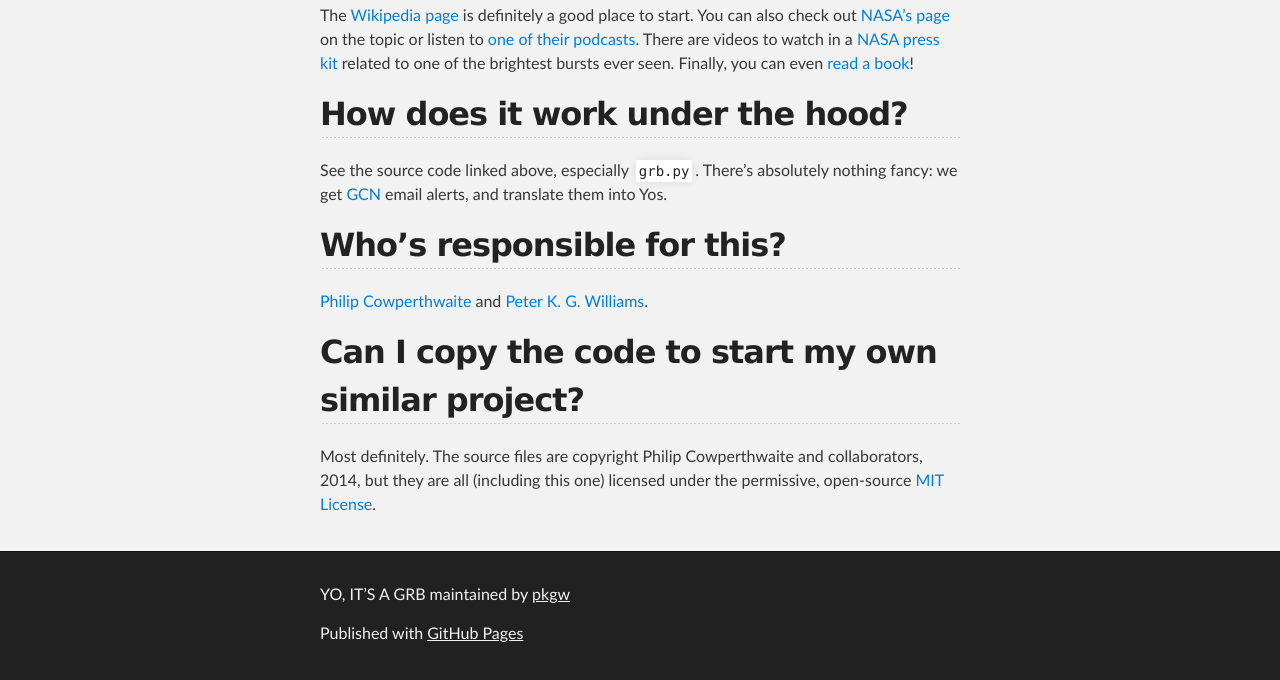
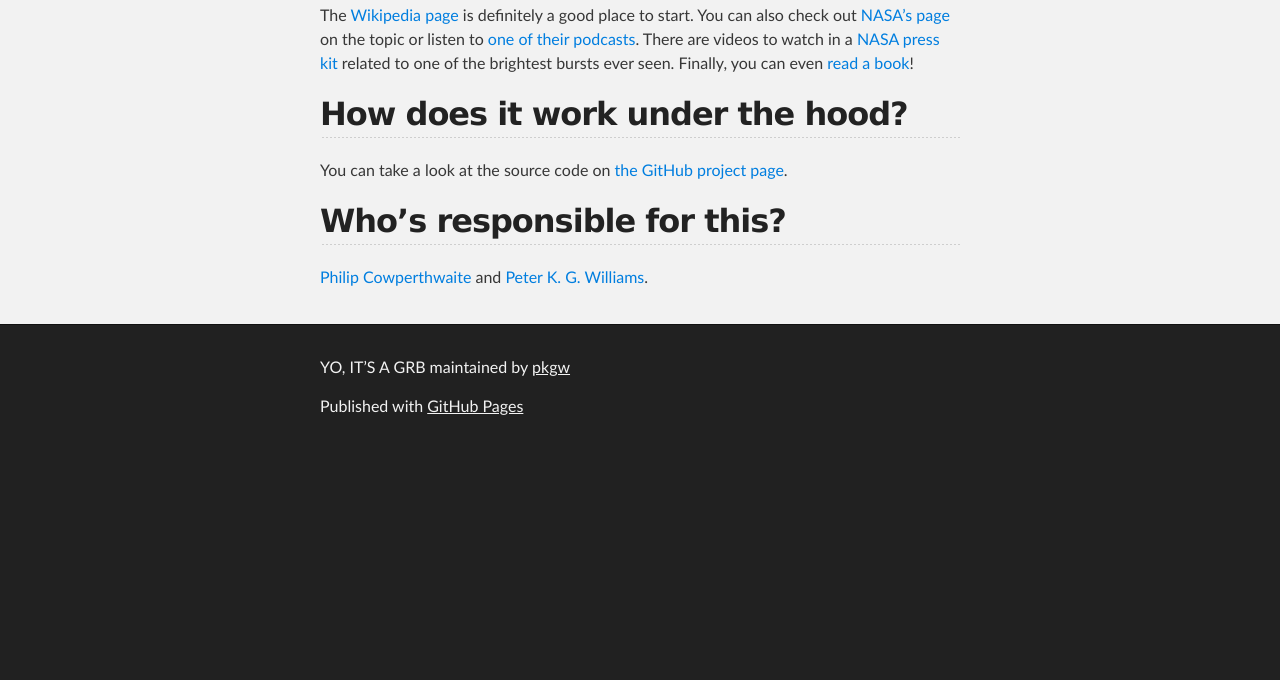
Before and after one commit to pkgw/yoitsagrb, a plain HTML site: page index.html in a window 1280 px wide. Shown: the part 761-1441 px from the top of the page. After the commit the page ends 1214 px from the top, so only its background shows below. Drawn offline with Linux system fonts and the light colour scheme.

Commit message:
More editing.

```diff
--- a/index.html
+++ b/index.html
@@ -66,9 +66,8 @@ book</a>!</p>
 <h2>
 <a name="how-does-it-work-under-the-hood" class="anchor" href="#how-does-it-work-under-the-hood"><span class="octicon octicon-link"></span></a>How does it work under the hood?</h2>
 
-<p>See the source code linked above, especially <code>grb.py</code>. There’s absolutely
-nothing fancy: we get <a href="http://gcn.gsfc.nasa.gov/">GCN</a> email alerts, and
-translate them into Yos.</p>
+<p>You can take a look at the source code on <a href="https://github.com/pkgw/yoitsagrb">the
+GitHub project page</a>.</p>
 
 <h2>
 <a name="whos-responsible-for-this" class="anchor" href="#whos-responsible-for-this"><span class="octicon octicon-link"></span></a>Who’s responsible for this?</h2>
@@ -76,13 +75,6 @@ translate them into Yos.</p>
 <p><a href="http://astronomy.fas.harvard.edu/people/philip-cowperthwaite">Philip
 Cowperthwaite</a>
 and <a href="http://newton.cx/%7Epeter/">Peter K. G. Williams</a>.</p>
-
-<h2>
-<a name="can-i-copy-the-code-to-start-my-own-similar-project" class="anchor" href="#can-i-copy-the-code-to-start-my-own-similar-project"><span class="octicon octicon-link"></span></a>Can I copy the code to start my own similar project?</h2>
-
-<p>Most definitely. The source files are copyright Philip Cowperthwaite and
-collaborators, 2014, but they are all (including this one) licensed under the
-permissive, open-source <a href="http://opensource.org/licenses/MIT">MIT License</a>.</p>
       </section>
     </div>
 
```
